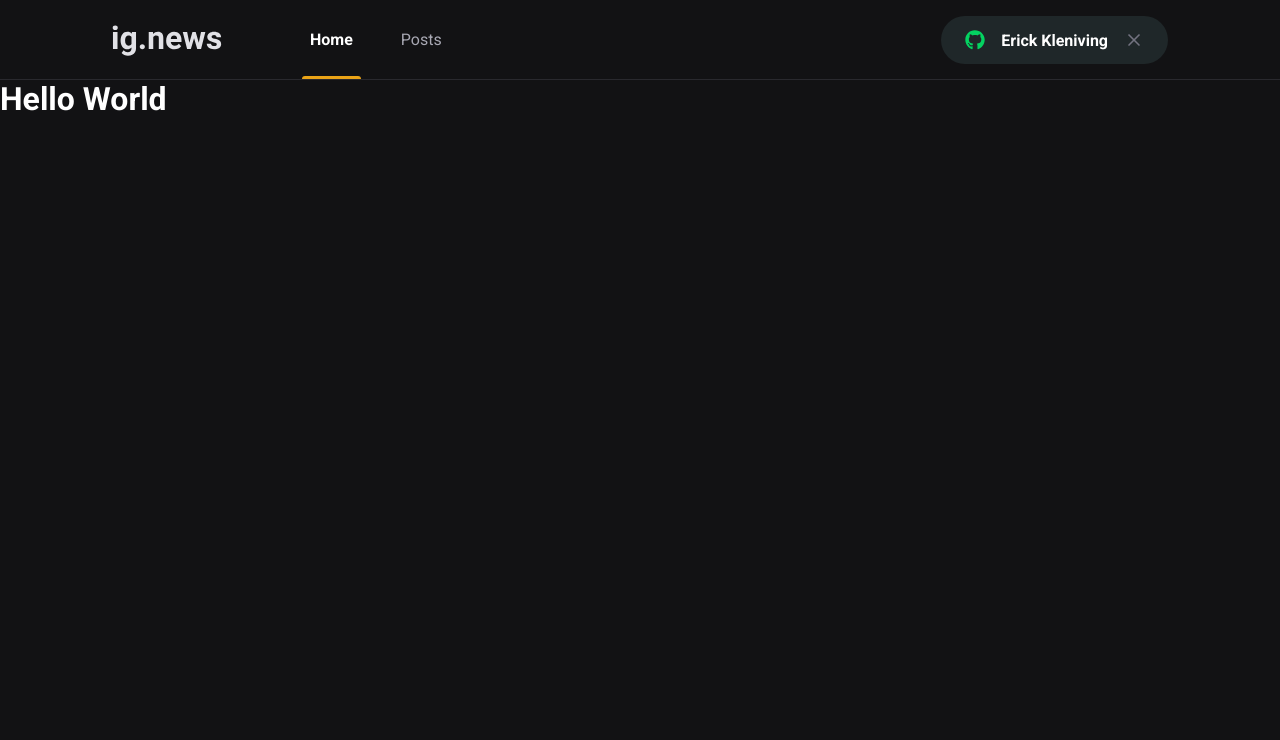
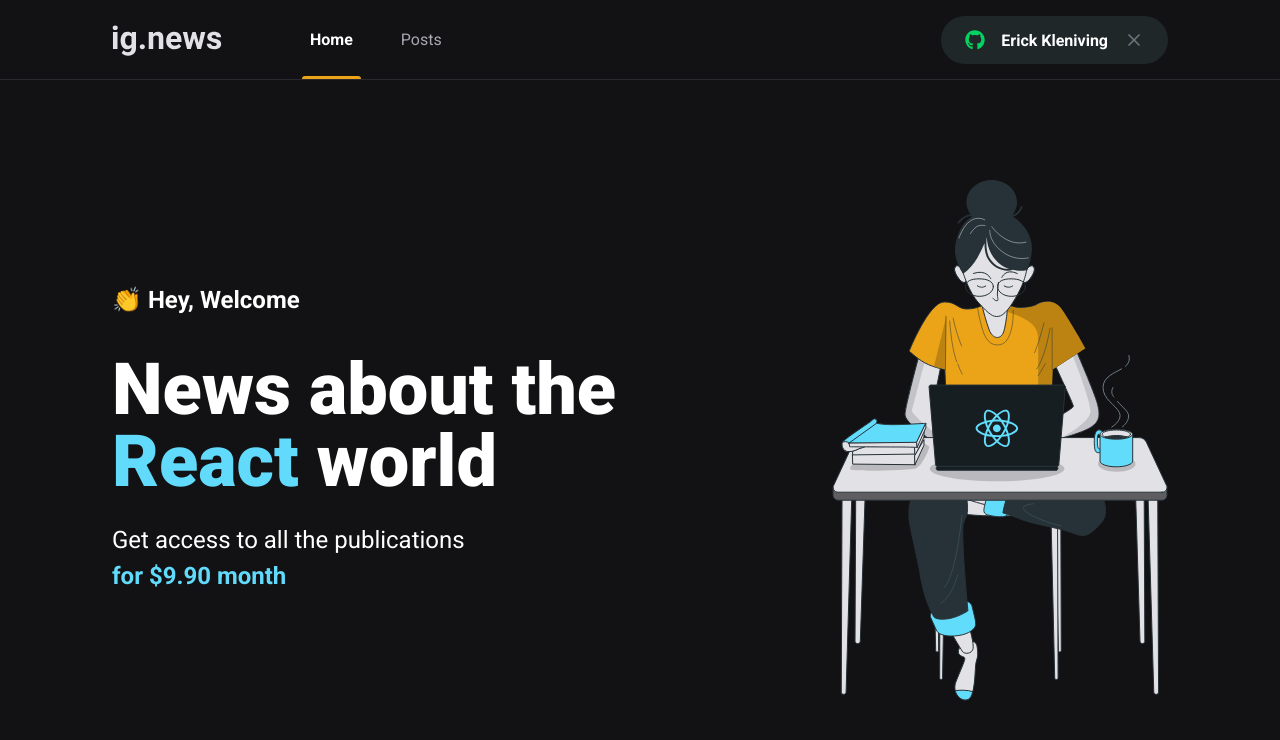
Before and after one commit to klenivingeri/ig-news, a Next.js app: page / in a window 1280 px wide. Shown: the top 740 px of the page. Built offline with nearby package versions, Linux system fonts and the light colour scheme.

Commit message:
Home configurado

```diff
--- /dev/null
+++ b/src/pages/home.module.scss
@@ -0,0 +1,54 @@
+.contentContainer{
+    max-width: 1120px;
+    margin: 0 auto;
+    padding: 0 2rem;
+    height: calc(100vh - 5rem);
+
+
+    display: flex;
+    align-items:  center;
+    justify-content: space-between;
+
+}
+
+.hero{
+    max-height: 600px;
+    max-width: 600px;
+    > span {
+        font-size: 1.5rem;
+        font-weight: bold;
+    }
+
+    h1{
+        font-size: 4.5rem;
+        line-height: 4.5rem;
+        font-weight: 900;
+        margin-top: 2.5rem;
+
+        span{
+            color: var(--cyan-500);
+        }
+    }
+
+    p {
+        font-size: 1.5rem;
+        line-height: 2.25rem;
+        margin-top: 1.5rem;
+
+        span {
+            color: var(--cyan-500);
+            font-weight: bold;
+        }
+    }
+}
+
+
+/*
+
+    1 ) height: calc(100vh - 5rem);
+    Pega a tela inteira menos 5rem que seria o tamanho
+    do menu superior
+
+    2 ) > span
+    Pega o 1º span dentro da div
+*/
--- a/src/pages/index.tsx
+++ b/src/pages/index.tsx
@@ -1,13 +1,23 @@
-
+import styles from './home.module.scss'
 import Head from 'next/head'
 
 export default function Home() {
   return (
       <>
         <Head>
-          <title>Inicio | ig.news</title>
+          <title>Hme | ig.news</title>
         </Head>
-        <h1>Hello World</h1>
+       <main className={styles.contentContainer}>
+         <section className={styles.hero}>
+         <span>👏 Hey, Welcome</span>
+         <h1>News about the <span>React</span> world</h1>
+          <p>
+            Get access to all the publications <br />
+            <span>for $9.90 month</span>
+          </p>
+         </section>
+         <img src="/images/avatar.svg" alt="girl coding"/>
+       </main>
       </>
   )
 }
```
